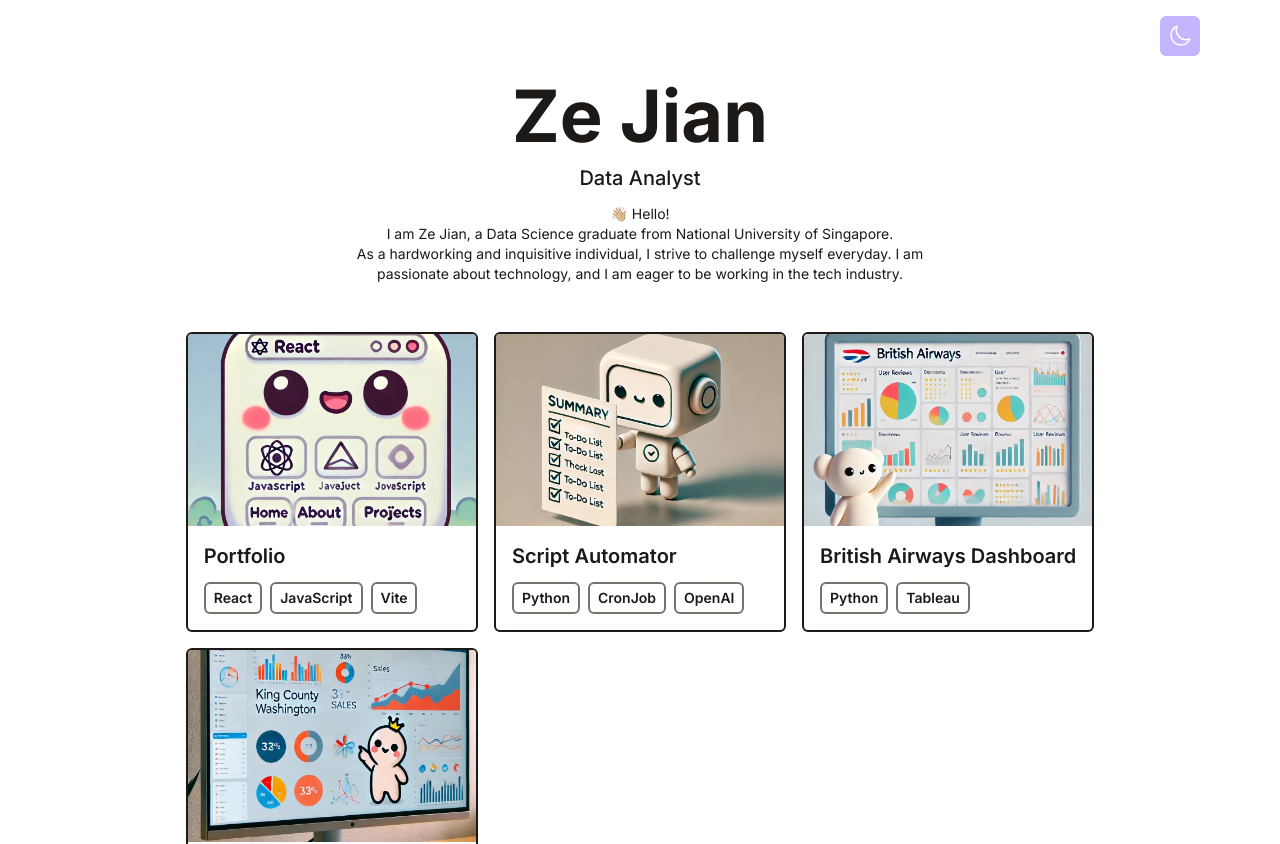
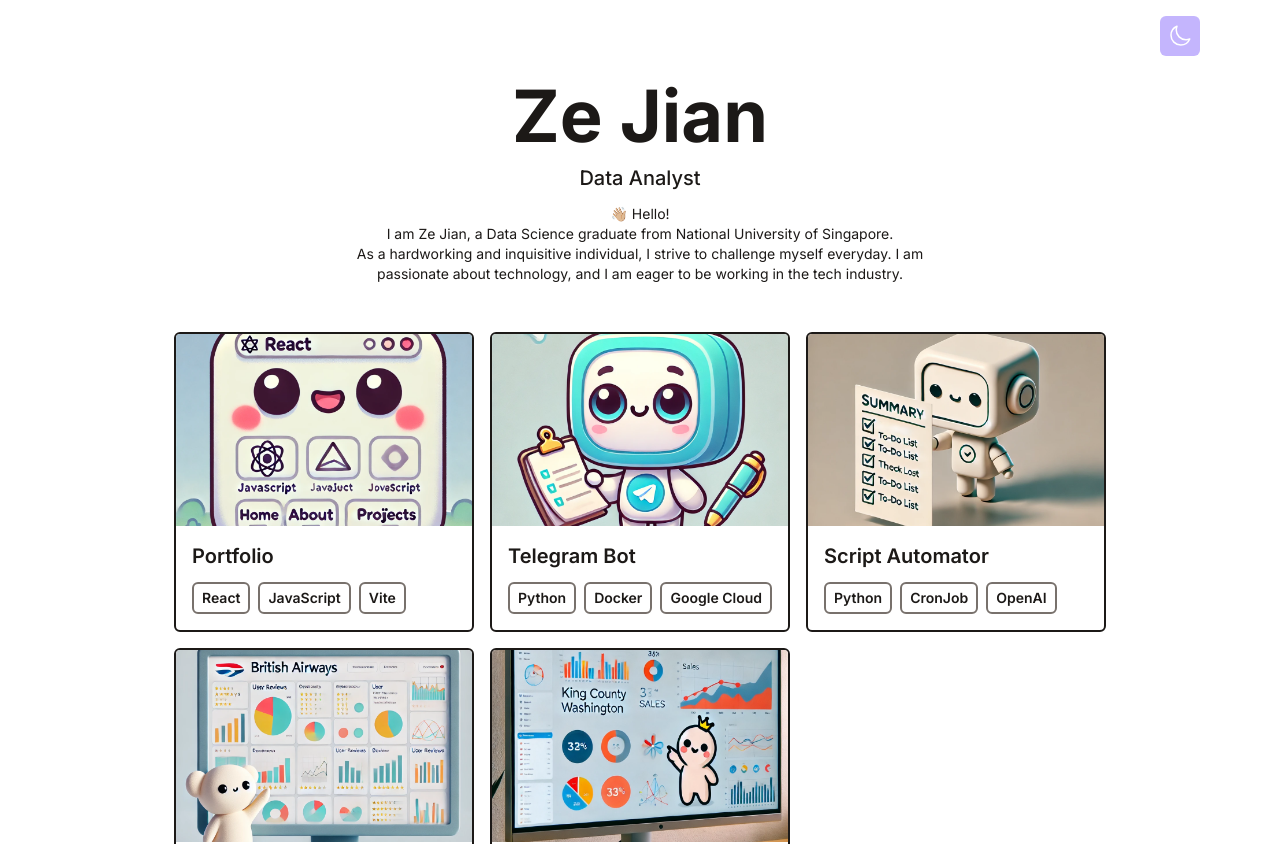
Before and after one commit to zejian99/portfolio, a React (Vite) app: page / in a window 1280 px wide. Shown: the top 844 px of the page. Built offline with nearby package versions, Linux system fonts and the light colour scheme.

Commit message:
Added telegram bot in portfolio, rewrote README.md file.

```diff
--- a/src/data/portfolio.js
+++ b/src/data/portfolio.js
@@ -3,7 +3,13 @@ export default [
         title: 'Portfolio',
         imgUrl: '/assets/portfolio.webp',
         stack: ['React', 'JavaScript', 'Vite'],
-        link: '',
+        link: 'https://github.com/zejian99/portfolio',
+    },
+    {
+        title: 'Telegram Bot',
+        imgUrl: '/assets/telegram_bot.webp',
+        stack: ['Python', 'Docker', 'Google Cloud'],
+        link: 'https://github.com/zejian99/telegram_bot',
     },
     {
         title: 'Script Automator',
```
Also changed, not shown: public/assets/telegram_bot.webp (added), 1 other file (tests, documents, lock files or other folders).
